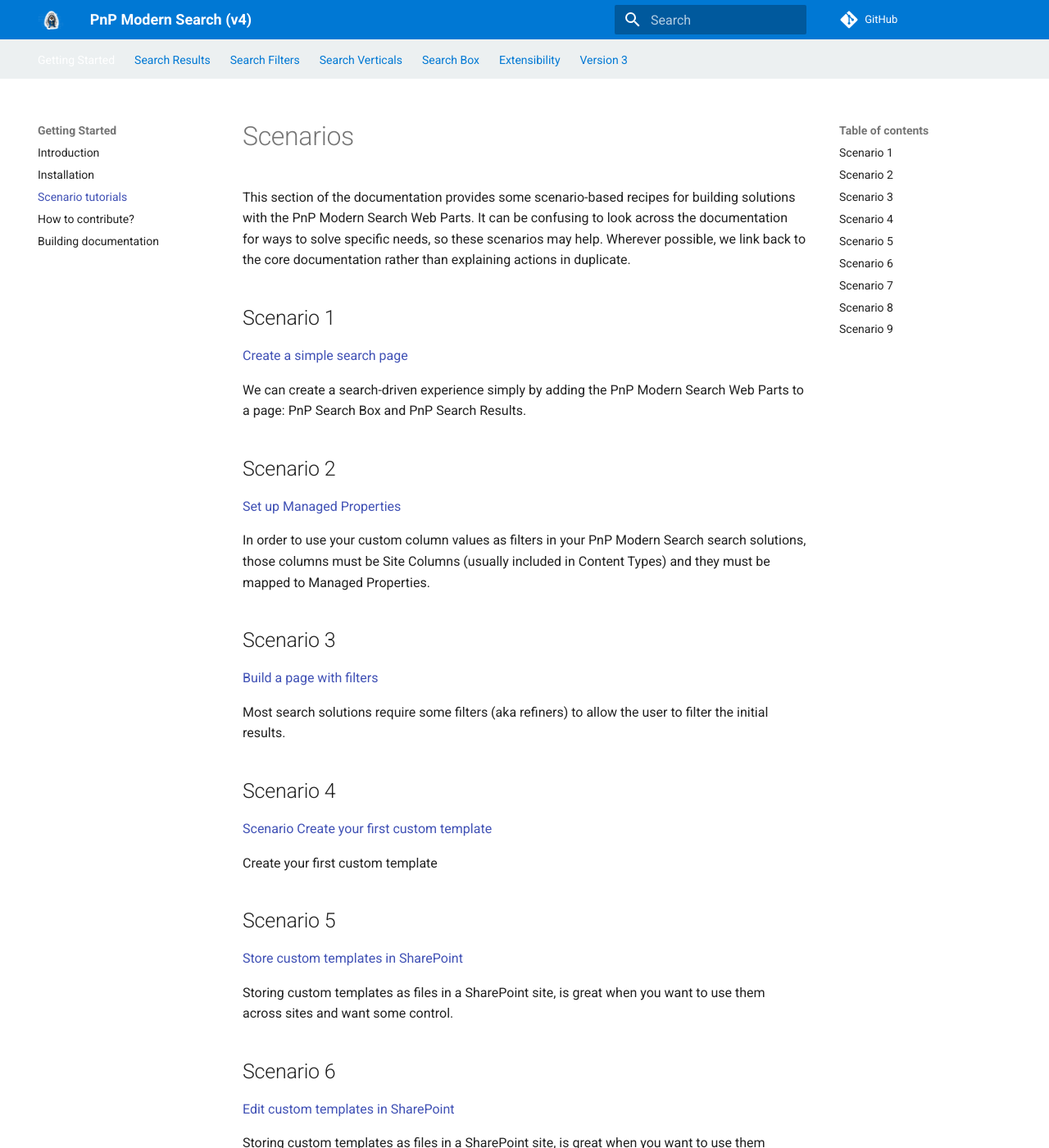
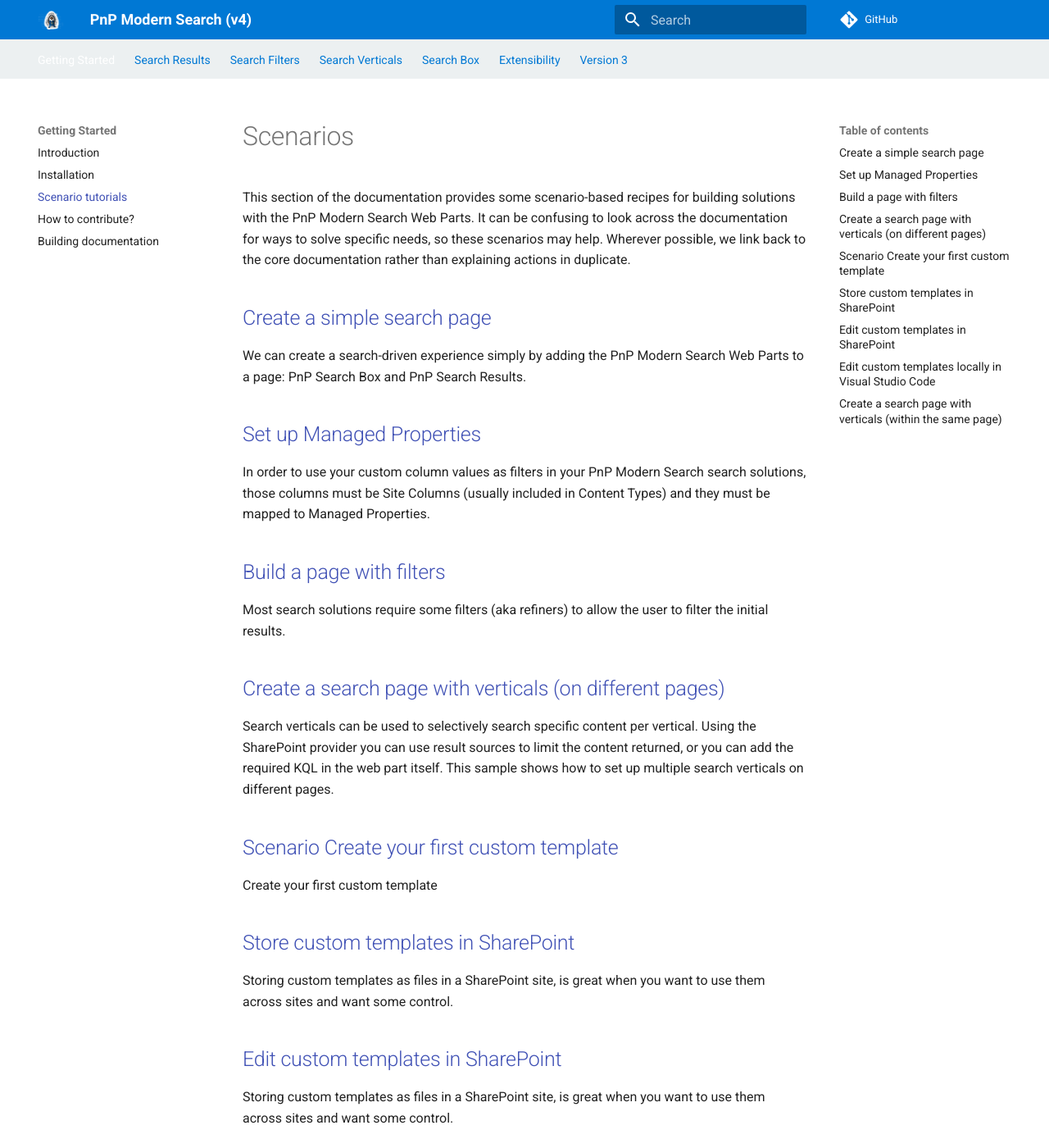
Before and after one commit to dominic5perezd/pnp-modern-search, an MkDocs documentation site: the page built from docs/scenarios/index.md, in a window 1280 px wide and 1400 px high. Shown: the whole window at 82% size. Built offline with MkDocs 1.6.1 and Material for MkDocs 9.7.7, drawn with Linux system fonts in a browser that asks for light colours; comment, search, counter and statistics services are not loaded; some of the changed text lies outside the part shown.

Commit message:
Update index.md
index without numbers

```diff
--- a/docs/scenarios/index.md
+++ b/docs/scenarios/index.md
@@ -2,61 +2,43 @@
 
 This section of the documentation provides some scenario-based recipes for building solutions with the PnP Modern Search Web Parts. It can be confusing to look across the documentation for ways to solve specific needs, so these scenarios may help. Wherever possible, we link back to the core documentation rather than explaining actions in duplicate.
 
-## Scenario 1
-
-[Create a simple search page](create-simple-search-page.md)
+## [Create a simple search page](create-simple-search-page.md)
 
 We can create a search-driven experience simply by adding the PnP Modern Search Web Parts to a page: PnP Search Box and PnP Search Results.
 
-## Scenario 2
-
-[Set up Managed Properties](set-up-managed-properties.md)
+## [Set up Managed Properties](set-up-managed-properties.md)
 
 In order to use your custom column values as filters in your PnP Modern Search search solutions, those columns must be Site Columns (usually included in Content Types) and they must be mapped to Managed Properties.
 
-## Scenario 3
-
-[Build a page with filters](page-with-filters.md)
+## [Build a page with filters](page-with-filters.md)
 
 Most search solutions require some filters (aka refiners) to allow the user to filter the initial results.
 
-## Scenario 4
+## [Create a search page with verticals (on different pages)](Create-a-search-page-with-verticals-on-different-pages.md)
 
-[Scenario Create your first custom template](create-your-first-custom-template.md)
+Search verticals can be used to selectively search specific content per vertical. Using the SharePoint provider you can use result sources to limit the content returned, or you can add the required KQL in the web part itself. This sample shows how to set up multiple search verticals on different pages.
+
+## [Scenario Create your first custom template](create-your-first-custom-template.md)
 
 Create your first custom template
 
-## Scenario 5
-
-[Store custom templates in SharePoint](howto-store-custom-templates-in-sharepoint.md)
+## [Store custom templates in SharePoint](howto-store-custom-templates-in-sharepoint.md)
 
 Storing custom templates as files in a SharePoint site, is great when you want to use them across sites and want some control.
 
-## Scenario 6
-
-[Edit custom templates in SharePoint](edit-custom-templates-in-sharepoint.md)
+## [Edit custom templates in SharePoint](edit-custom-templates-in-sharepoint.md)
 
 Storing custom templates as files in a SharePoint site, is great when you want to use them across sites and want some control.
 
-## Scenario 7
-
-[Edit custom templates locally in Visual Studio Code](edit-templates-using-vscode-and-onedrive.md)
+## [Edit custom templates locally in Visual Studio Code](edit-templates-using-vscode-and-onedrive.md)
 
 When you have your templates in SharePoint, it is easy to setup a way to edit locally on your computer and still get the result in SharePoint almost instantly.
 
-## Scenario 8
-
-[Create a search page with verticals (within the same page)](Create-a-search-page-with-verticals-within-the-same-page.md)
+## [Create a search page with verticals (within the same page)](Create-a-search-page-with-verticals-within-the-same-page.md)
 
 Search verticals can be used to selectively search specific content per vertical. Using the SharePoint provider you can use result sources to limit the content returned,
 or you can add the required KQL in the web part itself. This sample shows how to set up multiple search verticals on the same page.
 
-## Scenario 9
-
-[Create a search page with verticals (on different pages)](Create-a-search-page-with-verticals-on-different-pages.md)
-
-Search verticals can be used to selectively search specific content per vertical. Using the SharePoint provider you can use result sources to limit the content returned, or you can add the required KQL in the web part itself. This sample shows how to set up multiple search verticals on different pages.
-
 ---
 
 More to come!
```
